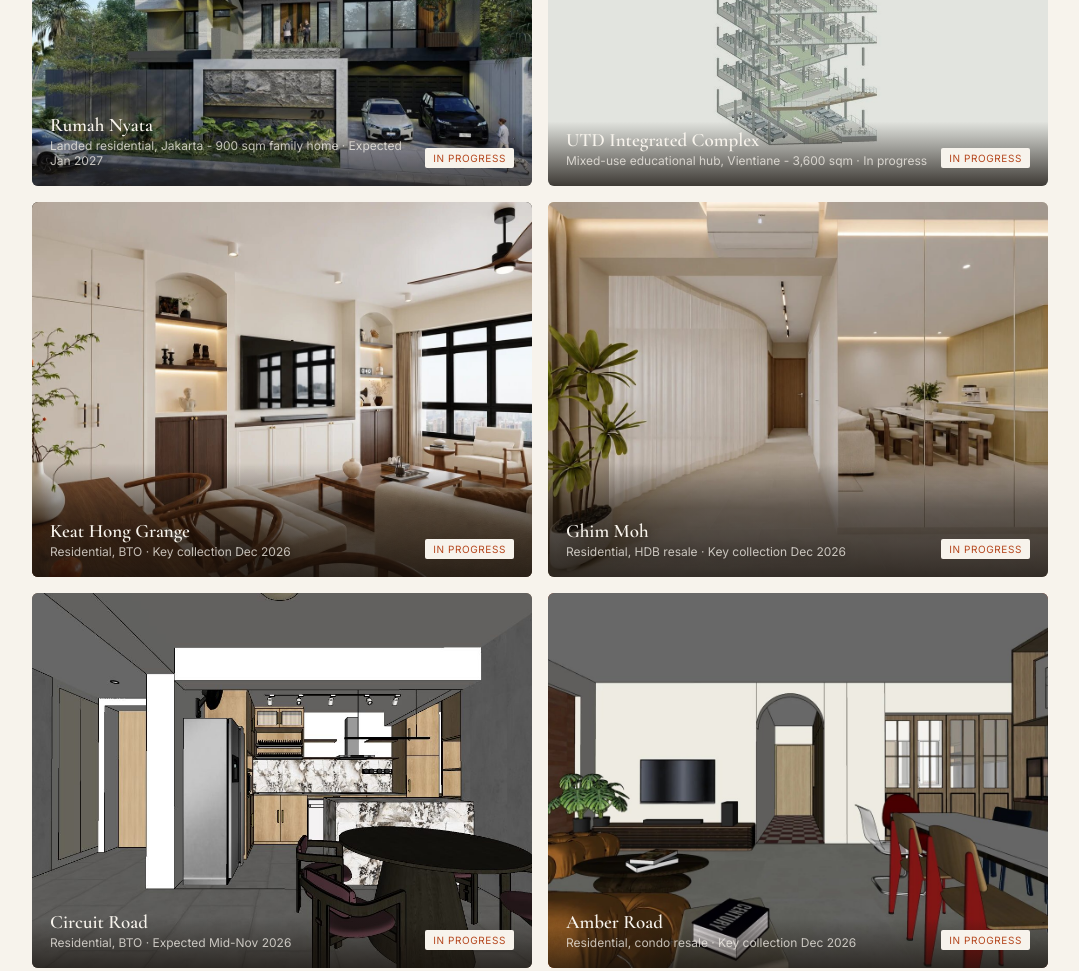
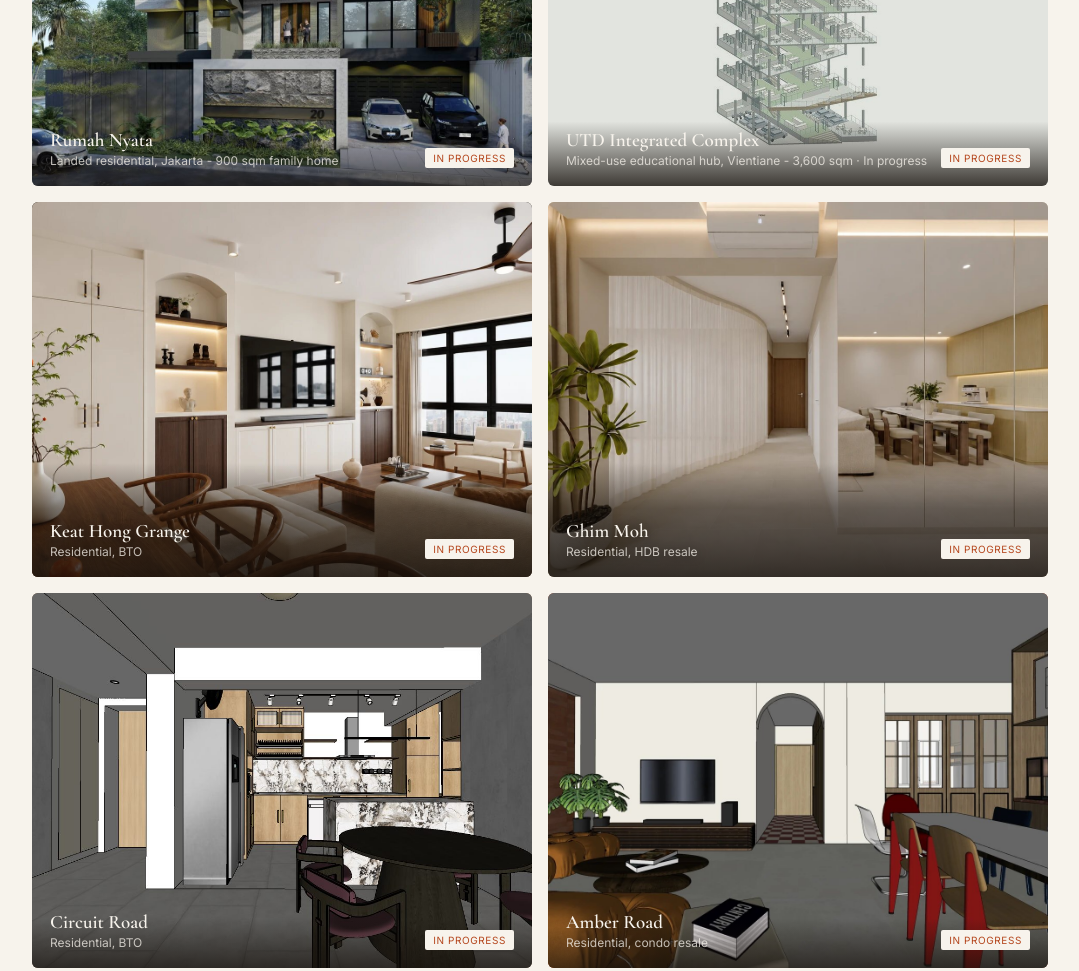
Before and after one commit to jennifergautama97-dotcom/studiojennifergautama, a plain HTML site: page index.html in a window 1280 px wide. Shown: the part 1240-2211 px from the top of the page, without its empty margins (100-1179 px from the left). Drawn offline with nearby package versions, Linux system fonts and the light colour scheme.

Commit message:
Remove expected completion and key collection dates from in-progress projects
Co-Authored-By: Claude Opus 5.5 <noreply@anthropic.com>
Claude-Session: https://claude.ai/code/session_01W9BzsQabWzZY1jTFHhrrA4

```diff
--- a/index.html
+++ b/index.html
@@ -59,7 +59,7 @@
         <div class="meta">
           <div>
             <span class="name">Rumah Nyata</span>
-            <span class="room">Landed residential, Jakarta - 900 sqm family home · Expected Jan 2027</span>
+            <span class="room">Landed residential, Jakarta - 900 sqm family home</span>
           </div>
           <span class="tag">In progress</span>
         </div>
@@ -81,7 +81,7 @@
         <div class="meta">
           <div>
             <span class="name">Keat Hong Grange</span>
-            <span class="room">Residential, BTO · Key collection Dec 2026</span>
+            <span class="room">Residential, BTO</span>
           </div>
           <span class="tag">In progress</span>
         </div>
@@ -92,7 +92,7 @@
         <div class="meta">
           <div>
             <span class="name">Ghim Moh</span>
-            <span class="room">Residential, HDB resale · Key collection Dec 2026</span>
+            <span class="room">Residential, HDB resale</span>
           </div>
           <span class="tag">In progress</span>
         </div>
@@ -103,7 +103,7 @@
         <div class="meta">
           <div>
             <span class="name">Circuit Road</span>
-            <span class="room">Residential, BTO · Expected Mid-Nov 2026</span>
+            <span class="room">Residential, BTO</span>
           </div>
           <span class="tag">In progress</span>
         </div>
@@ -114,7 +114,7 @@
         <div class="meta">
           <div>
             <span class="name">Amber Road</span>
-            <span class="room">Residential, condo resale · Key collection Dec 2026</span>
+            <span class="room">Residential, condo resale</span>
           </div>
           <span class="tag">In progress</span>
         </div>
@@ -125,7 +125,7 @@
         <div class="meta">
           <div>
             <span class="name">Veridian @ Bishan</span>
-            <span class="room">Residential, HDB resale · Expected end Nov 2026</span>
+            <span class="room">Residential, HDB resale</span>
           </div>
           <span class="tag">In progress</span>
         </div>
```
Also changed, not shown: checkered-past.html (+0 -1 lines), held-over.html (+0 -1 lines), lamplight.html (+0 -1 lines), room-to-move.html (+0 -1 lines), rumah-nyata.html (+0 -1 lines), slow-sunday.html (+0 -1 lines).
